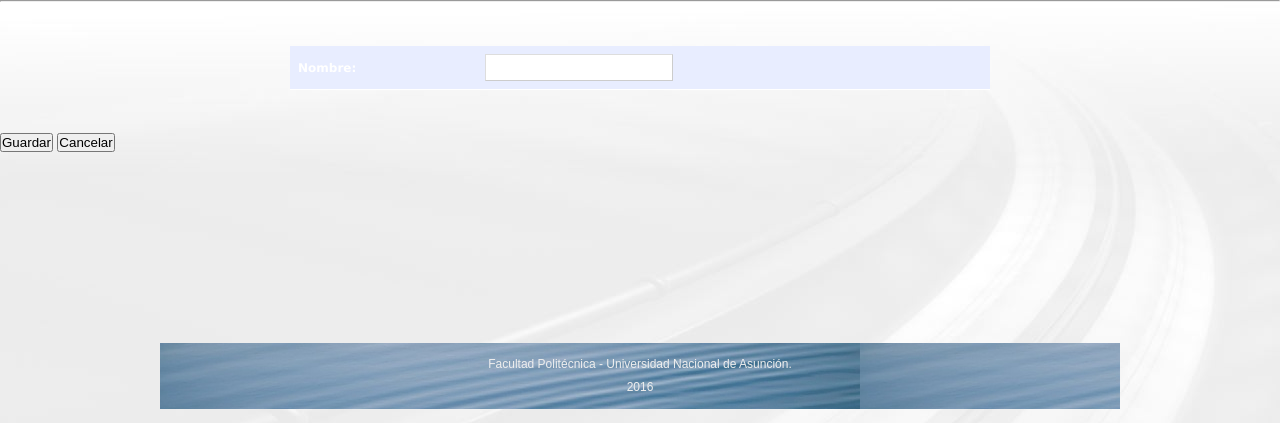
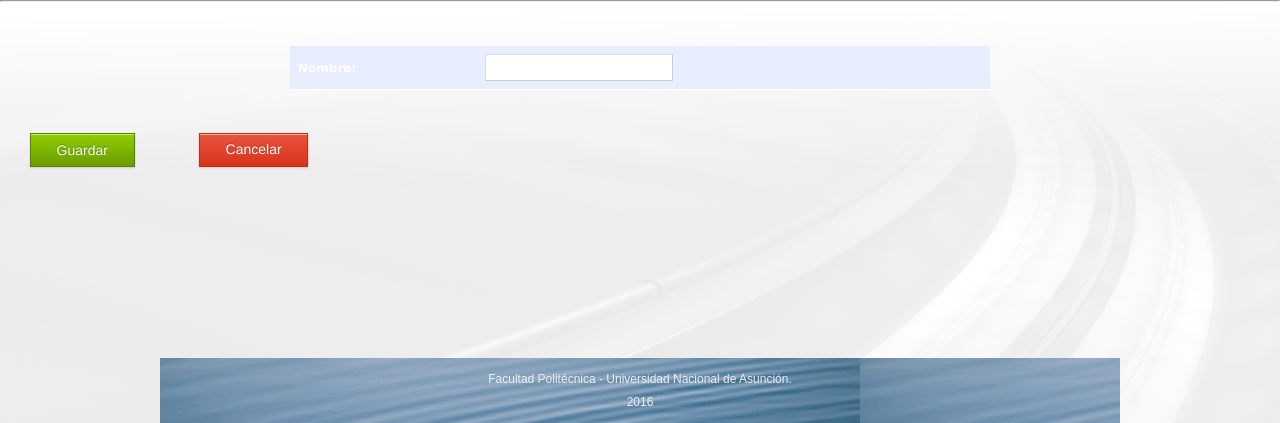
Before and after one commit to sagasilver/gestorproject1, a Django app: template demo/templates/agregar_actividad.html in a window 1280 px wide. Shown: the top 423 px of the page. Run offline with Django 3.2, Linux system fonts and the light colour scheme; the template is opened without the code that fills it, so the values that code supplies are empty; some libraries are stand-ins or nearby versions.

Commit message:
agregando botones a actividad

```diff
--- a/demo/templates/agregar_actividad.html
+++ b/demo/templates/agregar_actividad.html
@@ -12,9 +12,11 @@
                         <td><input id="nombre" type="text" name="nombre" value=""></td>
                     </tr>
                 </table>
-                <button type="submit" name="Guardar" />Guardar</button>
-                    <a href="{% url 'usuario:gestionar_flujo' %}"><button type="button">Cancelar</button>
-               </a>
+
+               <button class="button button-action" type="submit" name="Guardar" />Guardar</button>
+
+                 <a class="button button-caution" href="{% url 'usuario:gestionar_flujo' %}">Cancelar</a>
+
             </form>
 
 {% endblock %}
```
